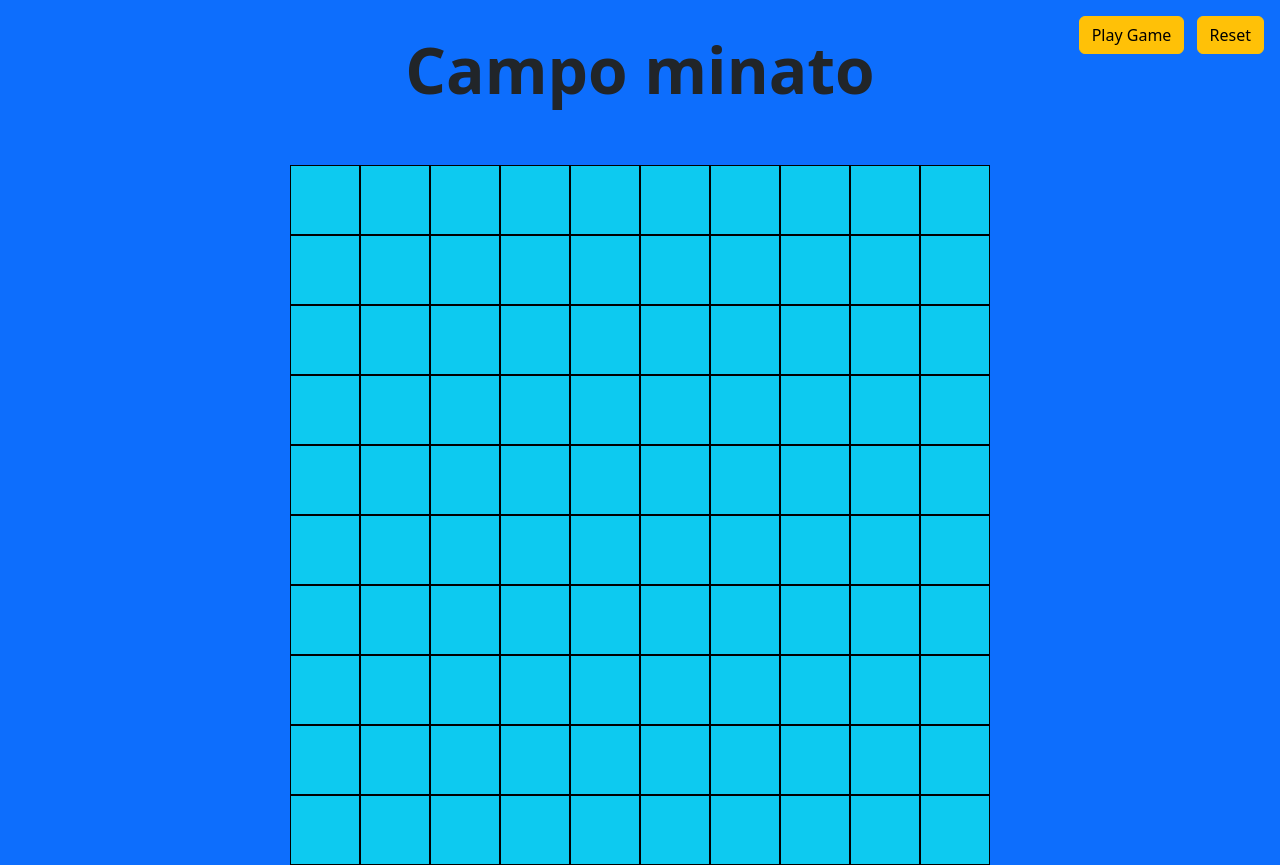
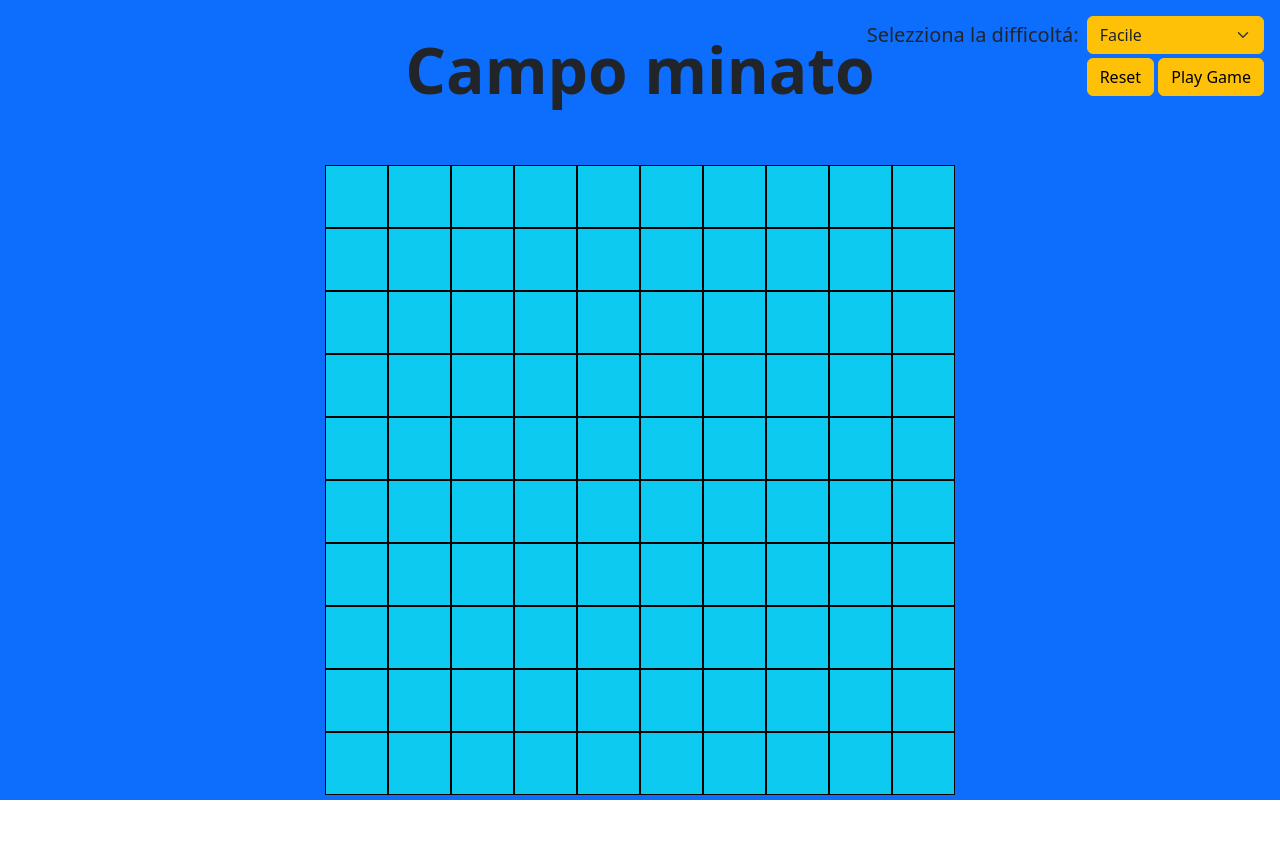
Before and after one commit to Daniele206/js-campominato-grid, a plain HTML site: page index.html in a window 1280 px wide. Both pictures are taken after a click on the button "Play Game". After the commit the page ends 800 px from the top, so only its background shows below. Drawn offline with nearby package versions, Linux system fonts and the light colour scheme.

Commit message:
[add] bonus

```diff
--- a/assets/js/script.js
+++ b/assets/js/script.js
@@ -1,10 +1,15 @@
 // Element
 const myGrid = document.querySelector('.my-grid');
-const numCell = 100;
+const easy = document.getElementById('easy');
+const normal = document.getElementById('normal');
+const hard = document.getElementById('hard');
 
 // Element-none
+let numCell;
+let difficultySelected;
 
 // Input
+const selectDifficulty = document.querySelector('.select-difficulty')
 
 // Button
 const playGameBtn = document.getElementById('play-game-btn');
@@ -18,9 +23,18 @@ function rNone(element){
   element.classList.add('d-flex');
 }
 
-function addCell(num){
+function addCell(num, difficulty){
   const cl = document.createElement('div');
   cl.classList.add('my-cell');
+
+  if(difficulty.value === 'easy'){
+    cl.classList.add('whidth-easy');
+  }else if(difficulty.value === 'normal'){
+    cl.classList.add('whidth-normal');
+  }else if(difficulty.value === 'hard'){
+    cl.classList.add('whidth-hard') ;
+  };
+
   cl.addEventListener('click', function (){
     console.log(num);
     this.classList.toggle('active');
@@ -33,15 +47,32 @@ function addCell(num){
   });
 
   return cl;
-}
+};
 
 //------------------------------------------------------------------
+easy.addEventListener('click', function(){
+  location.reload();
+})
+normal.addEventListener('click', function(){
+  location.reload();
+})
+hard.addEventListener('click', function(){
+  location.reload();
+})
 
 playGameBtn.addEventListener('click', function(){
   rNone(myGrid);
 });
 
+if(selectDifficulty.value === 'easy'){
+  numCell = 100;
+}else if(selectDifficulty.value === 'normal'){
+  numCell = 81;
+}else if(selectDifficulty.value === 'hard'){
+  numCell =49;
+};
+
 for(let i=1; i <= numCell; i++){
-  const cell = addCell(i);
+  const cell = addCell(i, selectDifficulty);
   myGrid.append(cell);
 }
--- a/assets/main/style.css
+++ b/assets/main/style.css
@@ -19,13 +19,12 @@
 }
 
 .my-grid{
-  width: 700px;
+  width: 630px;
   aspect-ratio: 1;
   margin-top: 3rem;
 }
 
 .my-cell{
-  height: 70px;
   aspect-ratio: 1;
   border: 1px solid black;
   display: flex;
@@ -34,6 +33,16 @@
   cursor: pointer;
 }
 
+.whidth-easy{
+  width: 63px;
+}
+.whidth-normal{
+  width: 70px;
+}
+.whidth-hard{
+  width: 90px;
+}
+
 .active{
   background-color: red;
 }
--- a/index.html
+++ b/index.html
@@ -12,9 +12,17 @@
   <div class="main-wrapper bg-primary">
     <div class="top-barr">
       <h1 class="fw-bold text-center my-title">Campo minato</h1>
-      <div class="my-menu m-3">
-        <button id="play-game-btn" class="btn btn-warning mx-2">Play Game</button>
-        <button id="reset-game-btn" class="btn btn-warning">Reset</button>
+      <div class="my-menu m-3 d-flex">
+        <div class="mt-1 me-2 fs-5">Selezziona la difficoltá:</div>
+        <div>
+          <select class="form-select bg-warning border-warning mb-1 select-difficulty">
+            <option id="easy" value="easy">Facile</option>
+            <option id="normal" value="normal">Normale</option>
+            <option id="hard" value="hard">Difficile</option>
+          </select>
+          <button id="reset-game-btn" class="btn btn-warning">Reset</button>
+          <button id="play-game-btn" class="btn btn-warning">Play Game</button>
+        </div>
       </div>
       <div class="my-main d-flex justify-content-center">
         <div class="my-grid d-none flex-wrap bg-info">
```
